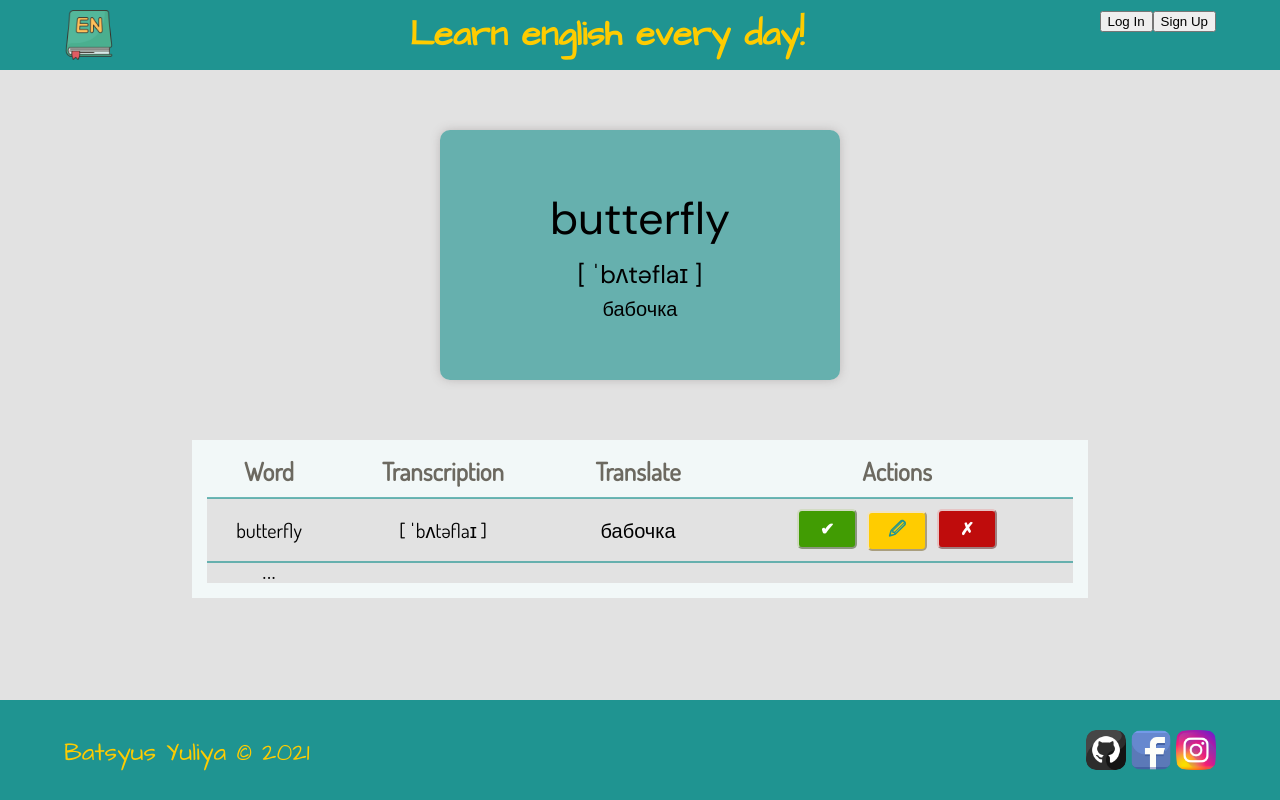
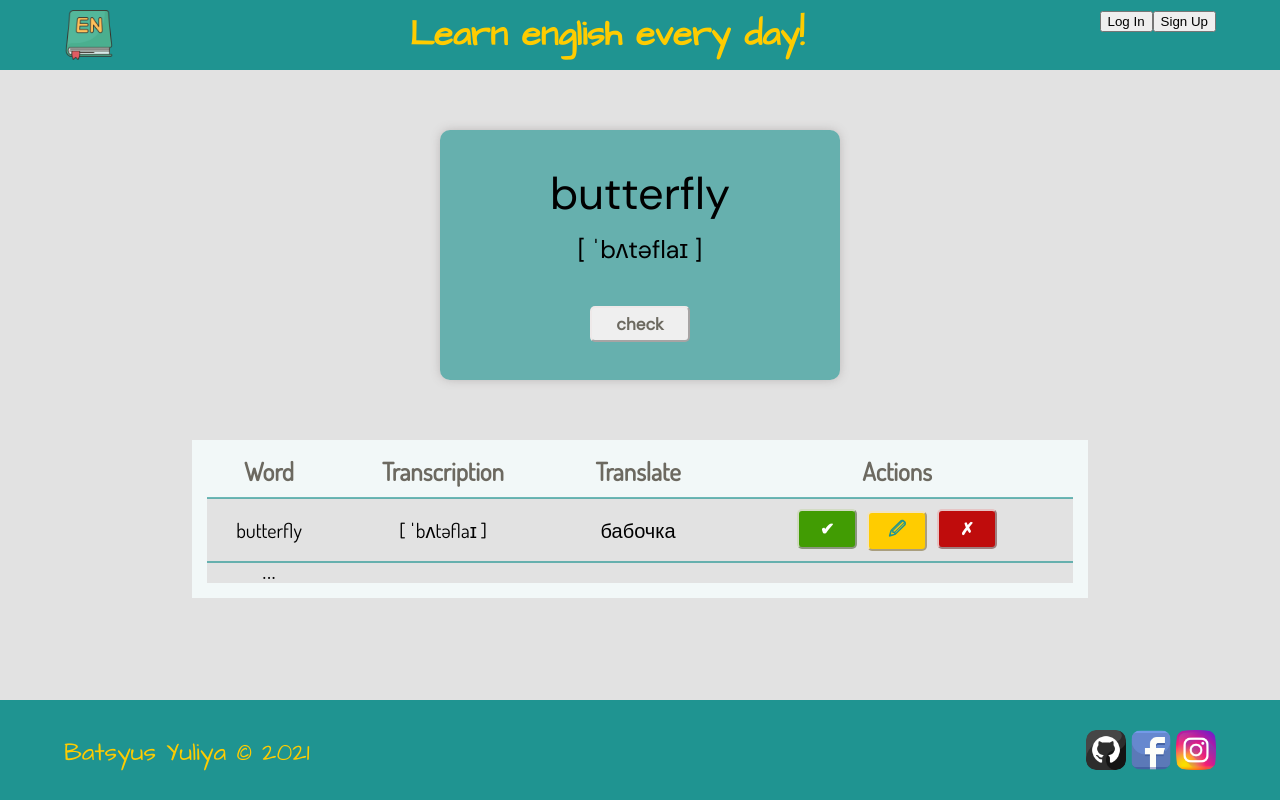
Before and after one commit to JBatsyus/english_cards, a React (Create React App) app in the folder card_eng/: page / in a window 1280 px wide. Built offline with nearby package versions, Linux system fonts and the light colour scheme.

Commit message:
добавила кнопку перевода для карточки

```diff
--- a/card_eng/src/components/card/Card.scss
+++ b/card_eng/src/components/card/Card.scss
@@ -24,11 +24,26 @@
   }
   .card_transcription {
     font-family: "DMSans-Regular", sans-serif;
-    padding-bottom: 5px;
+    padding-bottom: 20px;
     font-size: 25px;
   }
   .card_translation {
     font-family: "DMSans-Regular", sans-serif;
     font-size: 20px;
+    font-weight: bolder;
+    // text-transform: uppercase;
+  }
+  .card_answer_btn {
+    width: 100px;
+    border-radius: 5px;
+    margin: 5px;
+    cursor: pointer;
+    font-family: "DMSans-Regular", sans-serif;
+    font-weight: bolder;
+    font-size: 17px;
+    color: $quartz_gray;
+    padding: 5px;
+    margin-top: 20px;
+    border-color: rgba(238, 232, 232, 0.842);
   }
 }
--- a/card_eng/src/components/card/index.jsx
+++ b/card_eng/src/components/card/index.jsx
@@ -1,12 +1,26 @@
+import { useState } from "react";
+
 import "./Card.scss";
 
 const Card = props => {
+  const [pressed, setPressed] = useState(false);
+
   const { word, transcription, translation } = props;
+
+  const handleChange = () => {
+    setPressed(!pressed);
+  };
   return (
     <div className="card_body">
       <div className="card_word">{word}</div>
       <div className="card_transcription">{transcription}</div>
-      <div className="card_translation">{translation}</div>
+      {pressed ? (
+        <div className="card_translation">{translation}</div>
+      ) : (
+        <button className="card_answer_btn" onClick={handleChange}>
+          check
+        </button>
+      )}
     </div>
   );
 };
```
Also changed, not shown: card_eng/.eslintrc.json.
